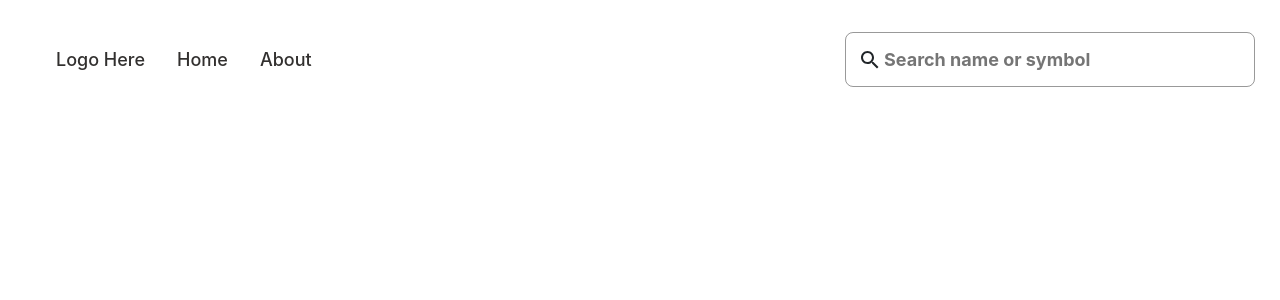
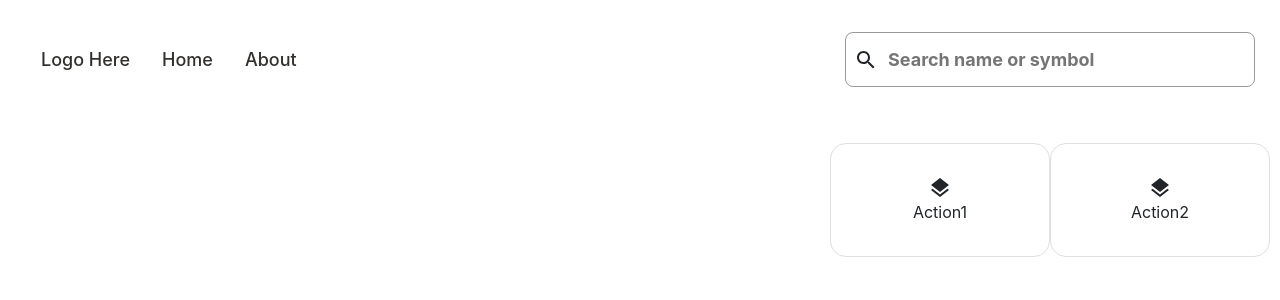
Before and after one commit to benjaminwang42/StockScope, a React (Create React App) app in the folder client/: page / in a window 1280 px wide. Shown: the top 300 px of the page. Built offline with nearby package versions, Linux system fonts and the light colour scheme.

Commit message:
Add in action panels to home page

```diff
--- a/client/src/Components/Navbar.js
+++ b/client/src/Components/Navbar.js
@@ -4,11 +4,9 @@ import "../Styles/Navbar.css";
 import SearchIcon from "@mui/icons-material/Search";
 
 function Navbar() {
-  console.log(1 + 2 + 3 + 4 + 5 + 6);
-
   return (
     <div className="row navbar">
-      <div className="col-8 col-sm-8 menu">
+      <div className="col-8 col-sm-8 px-0 menu">
         <Link to="/" className="btn">
           Logo Here
         </Link>
@@ -21,8 +19,8 @@ function Navbar() {
           </Link>
         </div>
       </div>
-      <div className="col-4 col-sm-4 search-bar">
-        <SearchIcon></SearchIcon>
+      <div className="col-4 col-sm-4 px-2 search-bar">
+        <SearchIcon className="mr-2"></SearchIcon>
         <input type="text" placeholder="Search name or symbol"></input>
       </div>
     </div>
--- a/client/src/Pages/Home.js
+++ b/client/src/Pages/Home.js
@@ -1,11 +1,23 @@
 import React from "react";
 import "../Styles/Home.css";
+import LayersIcon from "@mui/icons-material/Layers";
 
 function Home() {
   return (
     <div className="row home">
-      <div className="col-8 col-sm-8 home-display"></div>
-      <div className="col-4 col-sm-4 home-actions"></div>
+      <div className="col-8 col-sm-8 home-display px-0"></div>
+      <div className="col-4 col-sm-4 home-actions px-0">
+        <div className="row">
+          <div className="col-6 col-sm-6 card">
+            <LayersIcon />
+            Action1
+          </div>
+          <div className="col-6 col-sm-6 card">
+            <LayersIcon />
+            Action2
+          </div>
+        </div>
+      </div>
     </div>
   );
 }
--- a/client/src/Styles/Home.css
+++ b/client/src/Styles/Home.css
@@ -0,0 +1,12 @@
+.home {
+  padding: 2rem 2.5rem 1.5rem 2.5rem;
+}
+
+.card {
+  display: flex;
+  flex-direction: column;
+  border: 0.0625rem solid #e0e0e0;
+  border-radius: 1rem;
+  padding: 2rem;
+  align-items: center;
+}
```
Also changed, not shown: package.json (added, +8 -0 lines), 2 other files (tests, documents, lock files or other folders).
